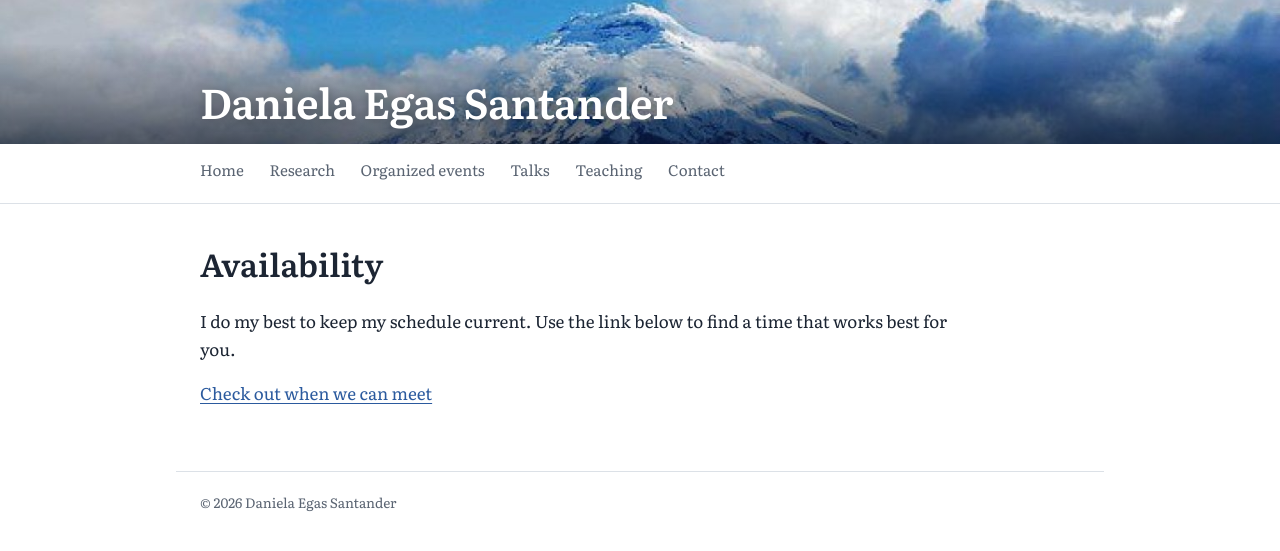
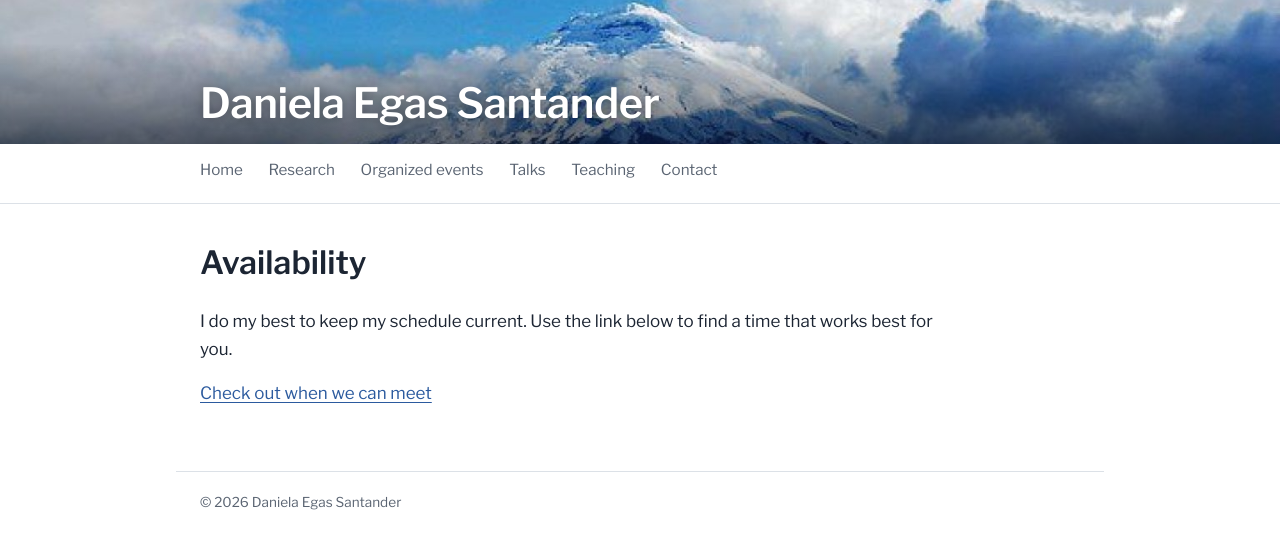
Before and after one commit to danielaegassan/danielaegassan.github.io, a Jekyll site: the page built from availability.md, in a window 1280 px wide. Shown: the top 551 px of the page. Built offline with Jekyll 4.4.1, drawn with Linux system fonts in a browser that asks for light colours.

Commit message:
Switch to Libre Franklin, served from the site
Same font and fallback order as the previous WordPress theme:
"Libre Franklin", "Helvetica Neue", Helvetica, Arial, sans-serif.
Font files copied from the old theme into assets/fonts; Google Fonts removed.

Co-Authored-By: Claude Opus 5.5 <noreply@anthropic.com>
Claude-Session: https://claude.ai/code/session_012o35DvCuskLj6G8mdHgUyp

```diff
--- a/_layouts/default.html
+++ b/_layouts/default.html
@@ -7,9 +7,6 @@
   <meta name="description" content="{{ page.description | default: site.description }}">
   {% if page.noindex %}<meta name="robots" content="noindex">{% endif %}
   <link rel="canonical" href="{{ page.url | absolute_url }}">
-  <link rel="preconnect" href="https://fonts.googleapis.com">
-  <link rel="preconnect" href="https://fonts.gstatic.com" crossorigin>
-  <link rel="stylesheet" href="https://fonts.googleapis.com/css2?family=Literata:ital,opsz,wght@0,7..72,400;0,7..72,600;1,7..72,400&display=swap">
   <link rel="stylesheet" href="{{ '/assets/css/style.css' | relative_url }}">
 </head>
 <body{% if page.url == "/" %} class="home"{% endif %}>
--- a/assets/css/style.css
+++ b/assets/css/style.css
@@ -1,3 +1,77 @@
+/* Libre Franklin, served from this site (same files as the previous WordPress theme) */
+
+@font-face {
+  font-family: "Libre Franklin";
+  font-style: normal;
+  font-weight: 400;
+  font-display: swap;
+  src: url("../fonts/libre-franklin-latin-400-normal.woff2") format("woff2");
+  unicode-range: U+0000-00FF, U+0131, U+0152-0153, U+02BB-02BC, U+02C6, U+02DA, U+02DC, U+2000-206F, U+2074, U+20AC, U+2122, U+2191, U+2193, U+2212, U+2215, U+FEFF, U+FFFD;
+}
+
+@font-face {
+  font-family: "Libre Franklin";
+  font-style: italic;
+  font-weight: 400;
+  font-display: swap;
+  src: url("../fonts/libre-franklin-latin-400-italic.woff2") format("woff2");
+  unicode-range: U+0000-00FF, U+0131, U+0152-0153, U+02BB-02BC, U+02C6, U+02DA, U+02DC, U+2000-206F, U+2074, U+20AC, U+2122, U+2191, U+2193, U+2212, U+2215, U+FEFF, U+FFFD;
+}
+
+@font-face {
+  font-family: "Libre Franklin";
+  font-style: normal;
+  font-weight: 600;
+  font-display: swap;
+  src: url("../fonts/libre-franklin-latin-600-normal.woff2") format("woff2");
+  unicode-range: U+0000-00FF, U+0131, U+0152-0153, U+02BB-02BC, U+02C6, U+02DA, U+02DC, U+2000-206F, U+2074, U+20AC, U+2122, U+2191, U+2193, U+2212, U+2215, U+FEFF, U+FFFD;
+}
+
+@font-face {
+  font-family: "Libre Franklin";
+  font-style: italic;
+  font-weight: 600;
+  font-display: swap;
+  src: url("../fonts/libre-franklin-latin-600-italic.woff2") format("woff2");
+  unicode-range: U+0000-00FF, U+0131, U+0152-0153, U+02BB-02BC, U+02C6, U+02DA, U+02DC, U+2000-206F, U+2074, U+20AC, U+2122, U+2191, U+2193, U+2212, U+2215, U+FEFF, U+FFFD;
+}
+
+@font-face {
+  font-family: "Libre Franklin";
+  font-style: normal;
+  font-weight: 400;
+  font-display: swap;
+  src: url("../fonts/libre-franklin-latin-ext-400-normal.woff2") format("woff2");
+  unicode-range: U+0100-024F, U+0259, U+1E00-1EFF, U+2020, U+20A0-20AB, U+20AD-20CF, U+2113, U+2C60-2C7F, U+A720-A7FF;
+}
+
+@font-face {
+  font-family: "Libre Franklin";
+  font-style: italic;
+  font-weight: 400;
+  font-display: swap;
+  src: url("../fonts/libre-franklin-latin-ext-400-italic.woff2") format("woff2");
+  unicode-range: U+0100-024F, U+0259, U+1E00-1EFF, U+2020, U+20A0-20AB, U+20AD-20CF, U+2113, U+2C60-2C7F, U+A720-A7FF;
+}
+
+@font-face {
+  font-family: "Libre Franklin";
+  font-style: normal;
+  font-weight: 600;
+  font-display: swap;
+  src: url("../fonts/libre-franklin-latin-ext-600-normal.woff2") format("woff2");
+  unicode-range: U+0100-024F, U+0259, U+1E00-1EFF, U+2020, U+20A0-20AB, U+20AD-20CF, U+2113, U+2C60-2C7F, U+A720-A7FF;
+}
+
+@font-face {
+  font-family: "Libre Franklin";
+  font-style: italic;
+  font-weight: 600;
+  font-display: swap;
+  src: url("../fonts/libre-franklin-latin-ext-600-italic.woff2") format("woff2");
+  unicode-range: U+0100-024F, U+0259, U+1E00-1EFF, U+2020, U+20A0-20AB, U+20AD-20CF, U+2113, U+2C60-2C7F, U+A720-A7FF;
+}
+
 :root {
   --bg: #ffffff;
   --ink: #1c2533;      /* shadow side of the volcano */
@@ -27,10 +101,9 @@ body {
   margin: 0;
   background: var(--bg);
   color: var(--ink);
-  font-family: "Literata", Georgia, serif;
+  font-family: "Libre Franklin", "Helvetica Neue", Helvetica, Arial, sans-serif;
   font-size: 1.0625rem;
   line-height: 1.65;
-  font-optical-sizing: auto;
 }
 
 .wrap {
```
Also changed, not shown: assets/fonts/libre-franklin-latin-400-italic.woff2 (added), assets/fonts/libre-franklin-latin-400-normal.woff2 (added), assets/fonts/libre-franklin-latin-600-italic.woff2 (added), assets/fonts/libre-franklin-latin-600-normal.woff2 (added), assets/fonts/libre-franklin-latin-ext-400-italic.woff2 (added), assets/fonts/libre-franklin-latin-ext-400-normal.woff2 (added), assets/fonts/libre-franklin-latin-ext-600-italic.woff2 (added), assets/fonts/libre-franklin-latin-ext-600-normal.woff2 (added).
